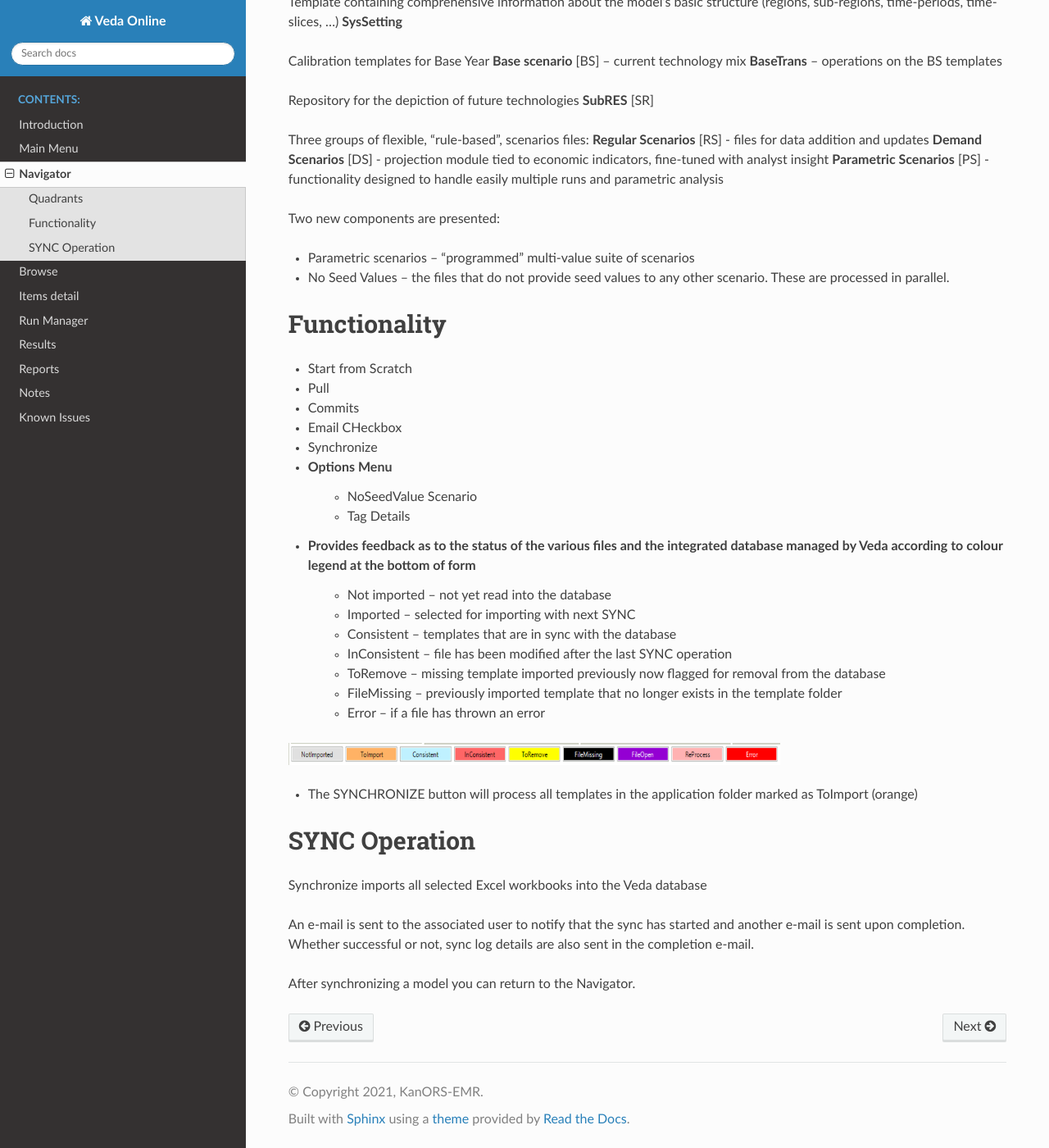
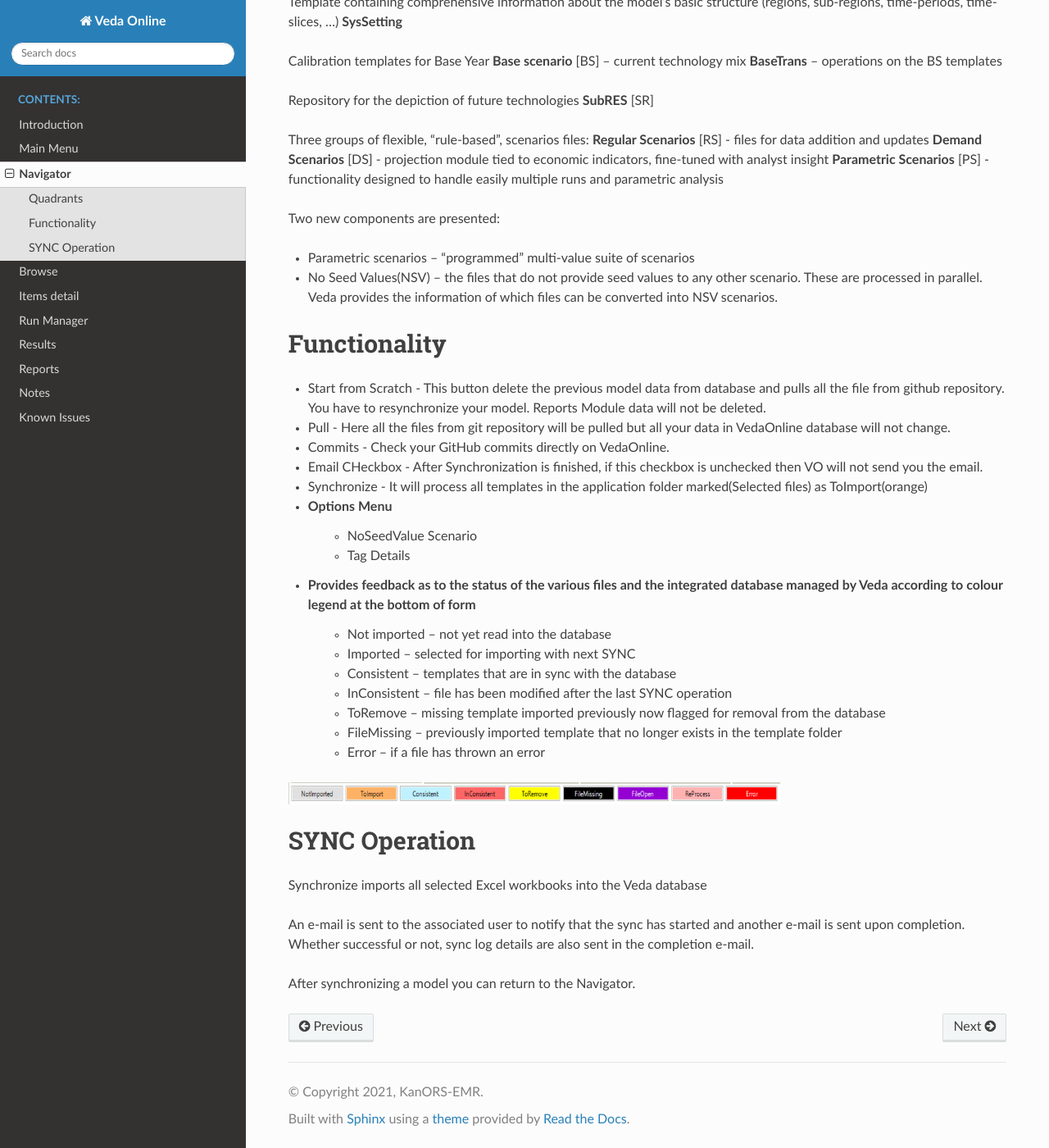
Before and after one commit to kanors-emr/VedaOnline-documentation, a Sphinx documentation site: the page built from source/pages/Navigator.rst, in a window 1280 px wide and 1400 px high, scrolled down 730 px. Shown: the whole window at 82% size. Built offline with Sphinx 7.4.7 and the Read the Docs theme 2.0.0, drawn with Linux system fonts in a browser that asks for light colours.

Commit message:
Update Navigator.rst

```diff
--- a/source/pages/Navigator.rst
+++ b/source/pages/Navigator.rst
@@ -34,21 +34,19 @@ Three groups of flexible, “rule-based”, scenarios files:
 Two new components are presented:
 
 * Parametric scenarios – “programmed” multi-value suite of scenarios
-* No Seed Values – the files that do not provide seed values to any other scenario. These are processed in parallel.
+* No Seed Values(NSV) – the files that do not provide seed values to any other scenario. These are processed in parallel. Veda provides the information of which files can be converted into NSV scenarios.
 
 Functionality
 =============
 
-* Start from Scratch
-* Pull
-* Commits
-* Email CHeckbox
-* Synchronize
-
+* Start from Scratch - This button delete the previous model data from database and pulls all the file from github repository. You have to resynchronize your model. Reports Module data will not be deleted.
+* Pull - Here all the files from git repository will be pulled but all your data in VedaOnline database will not change.
+* Commits - Check your GitHub commits directly on VedaOnline.
+* Email CHeckbox - After Synchronization is finished, if this checkbox is unchecked then VO will not send you the email.
+* Synchronize - It will process all templates in the application folder marked(Selected files) as ToImport(orange)
 * Options Menu
    * NoSeedValue Scenario
    * Tag Details
-
 * Provides feedback as to the status of the various files and the integrated database managed by Veda according to colour legend at the bottom of form
     * Not imported – not yet read into the database
     * Imported – selected for importing with next SYNC
@@ -61,7 +59,7 @@ Functionality
 .. image:: images/nav_files_status_legend.png
    :width: 600
 
-* The SYNCHRONIZE button will process all templates in the application folder marked as ToImport (orange)
+
 
 SYNC Operation
 ===============
```
